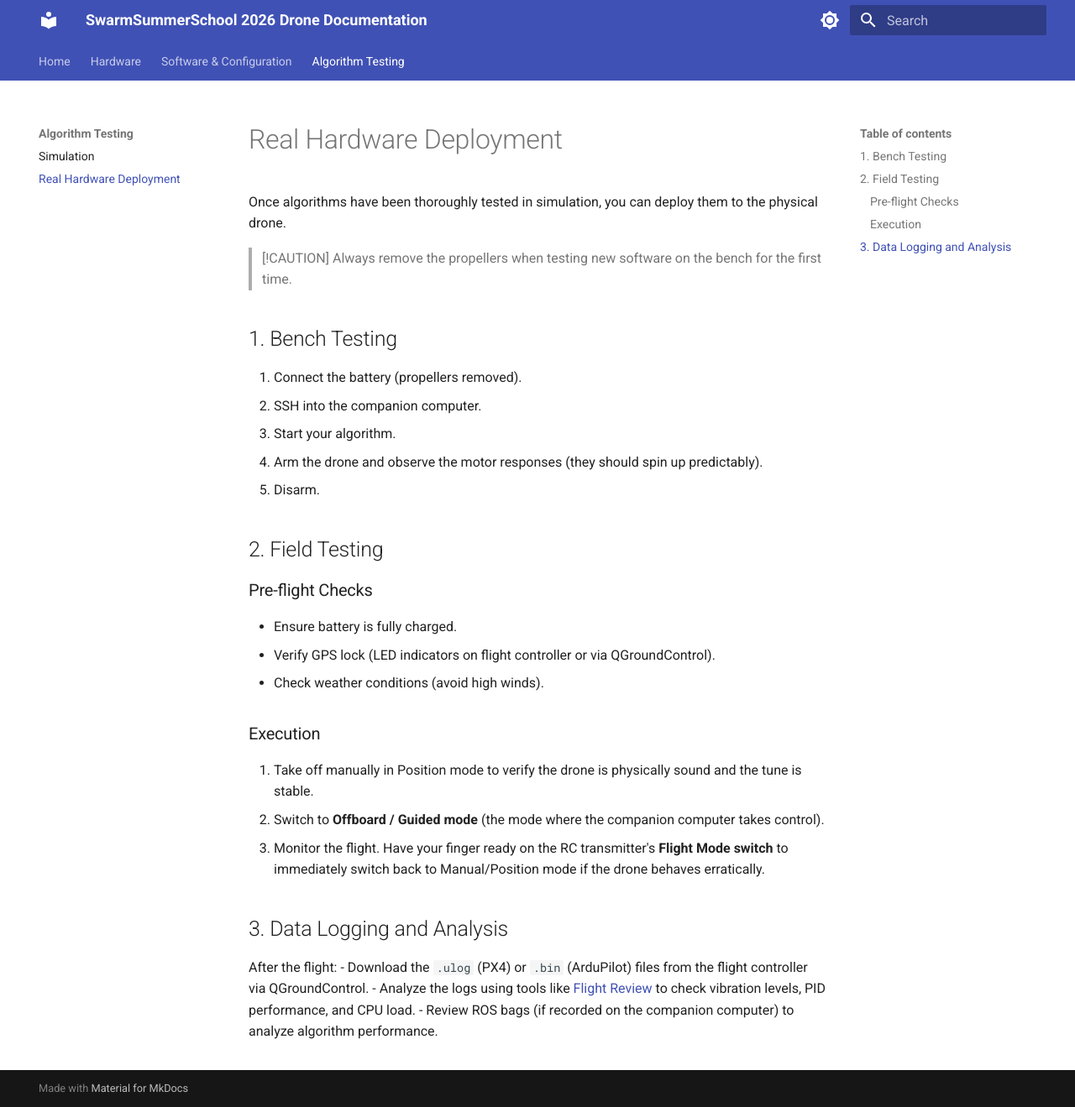
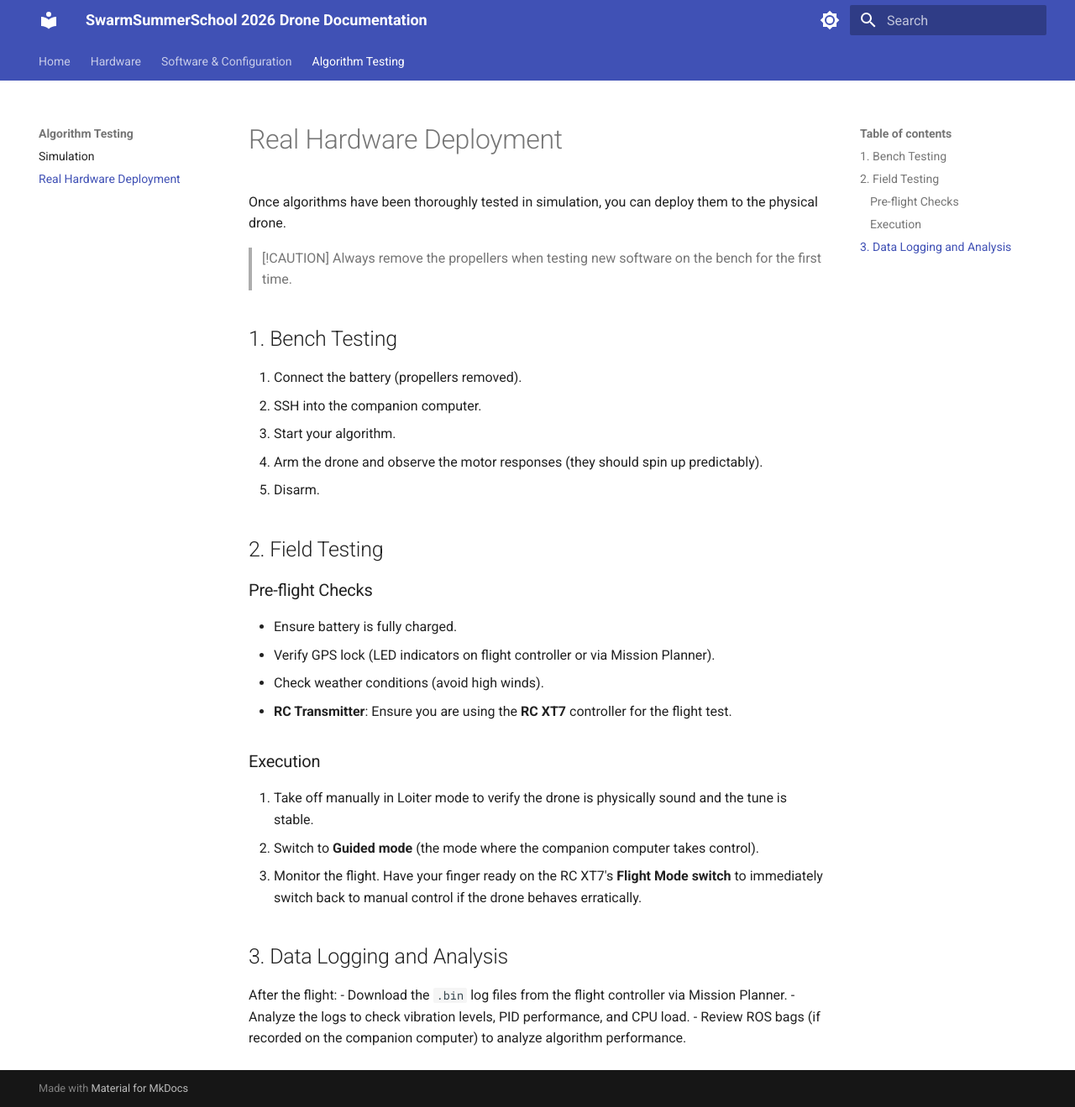
Before and after one commit to TTZ-Unbemannte-Flugsysteme/SwarmSummerSchool_2026, an MkDocs documentation site: the page built from docs/algorithms/deployment.md, in a window 1280 px wide and 1319 px high. Shown: the whole window at 84% size. Built offline with MkDocs 1.6.1 and Material for MkDocs 9.7.7, drawn with Linux system fonts in a browser that asks for light colours.

Commit message:
docs: update sensor calibration steps and standardize flight procedures and tools for Mission Planner

```diff
--- a/docs/algorithms/deployment.md
+++ b/docs/algorithms/deployment.md
@@ -17,17 +17,18 @@ Once algorithms have been thoroughly tested in simulation, you can deploy them t
 
 ### Pre-flight Checks
 - Ensure battery is fully charged.
-- Verify GPS lock (LED indicators on flight controller or via QGroundControl).
+- Verify GPS lock (LED indicators on flight controller or via Mission Planner).
 - Check weather conditions (avoid high winds).
+- **RC Transmitter**: Ensure you are using the **RC XT7** controller for the flight test.
 
 ### Execution
-1. Take off manually in Position mode to verify the drone is physically sound and the tune is stable.
-2. Switch to **Offboard / Guided mode** (the mode where the companion computer takes control).
-3. Monitor the flight. Have your finger ready on the RC transmitter's **Flight Mode switch** to immediately switch back to Manual/Position mode if the drone behaves erratically.
+1. Take off manually in Loiter mode to verify the drone is physically sound and the tune is stable.
+2. Switch to **Guided mode** (the mode where the companion computer takes control).
+3. Monitor the flight. Have your finger ready on the RC XT7's **Flight Mode switch** to immediately switch back to manual control if the drone behaves erratically.
 
 ## 3. Data Logging and Analysis
 
 After the flight:
-- Download the `.ulog` (PX4) or `.bin` (ArduPilot) files from the flight controller via QGroundControl.
-- Analyze the logs using tools like [Flight Review](https://logs.px4.io/) to check vibration levels, PID performance, and CPU load.
+- Download the `.bin` log files from the flight controller via Mission Planner.
+- Analyze the logs to check vibration levels, PID performance, and CPU load.
 - Review ROS bags (if recorded on the companion computer) to analyze algorithm performance.
```
Also changed, not shown: docs/software/firmware.md (+0 -1 lines).
